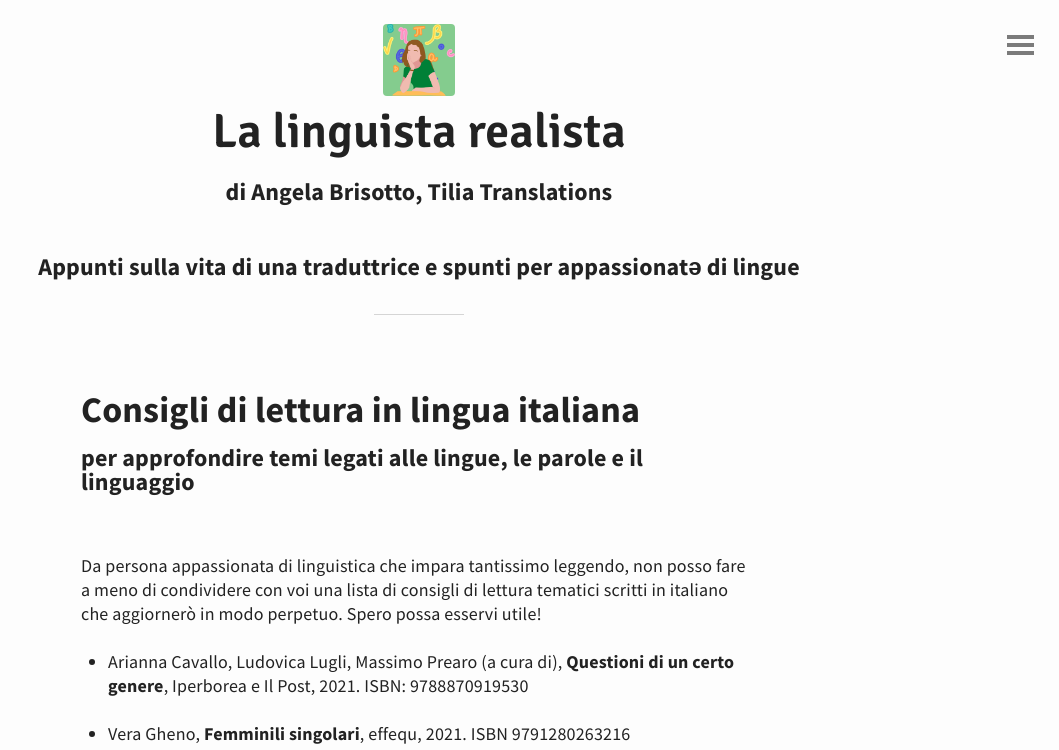
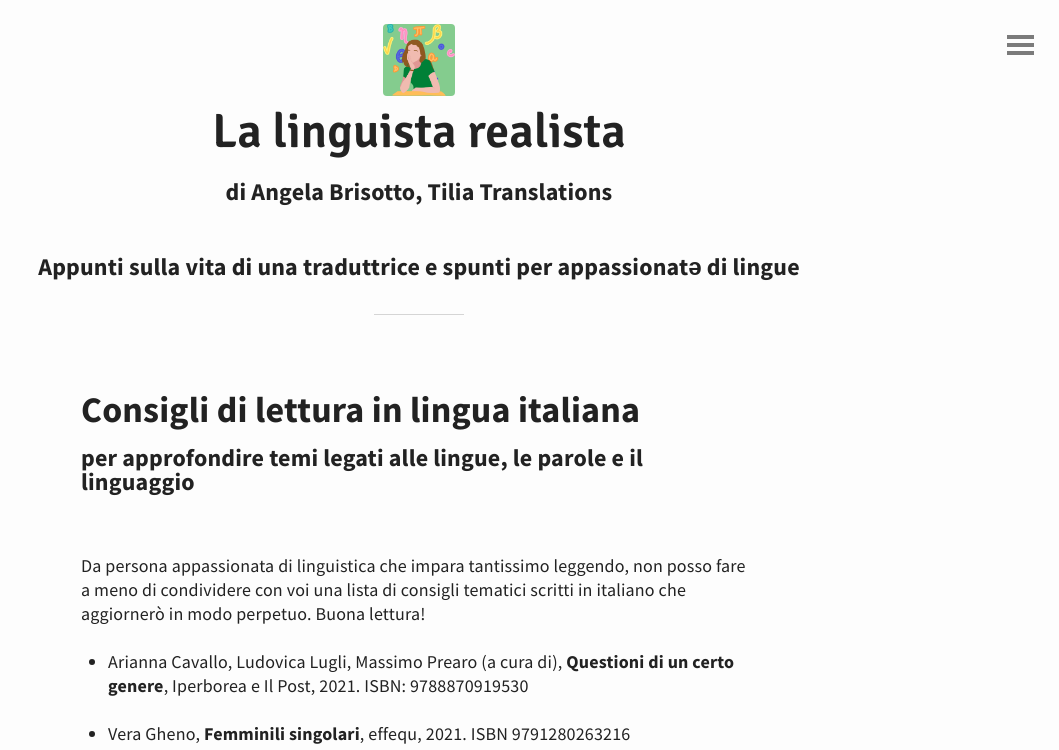
Before and after one commit to angelatiliatranslations/blog, a Jekyll site: the page built from consigli_di_lettura.md, in a window 1280 px wide, cut to the strip 0-750 px from the top of the page. Shown: the whole strip, without its empty margins (221-1280 px from the left). Built offline with Jekyll 4.4.1, drawn with Linux system fonts in a browser that asks for light colours.

Commit message:
Update consigli_di_lettura.md

```diff
--- a/consigli_di_lettura.md
+++ b/consigli_di_lettura.md
@@ -6,7 +6,7 @@ title: Consigli di lettura
 ### per approfondire temi legati alle lingue, le parole e il linguaggio
 <br>
 <p>
-Da persona appassionata di linguistica che impara tantissimo leggendo, non posso fare a meno di condividere con voi una lista di consigli di lettura tematici scritti in italiano che aggiornerò in modo perpetuo. Spero possa esservi utile!
+Da persona appassionata di linguistica che impara tantissimo leggendo, non posso fare a meno di condividere con voi una lista di consigli tematici scritti in italiano che aggiornerò in modo perpetuo. Buona lettura!
 </p>
 <ul>
   <li>Arianna Cavallo, Ludovica Lugli, Massimo Prearo (a cura di), <b>Questioni di un certo genere</b>, Iperborea e Il Post, 2021. ISBN: 9788870919530</li>
```
